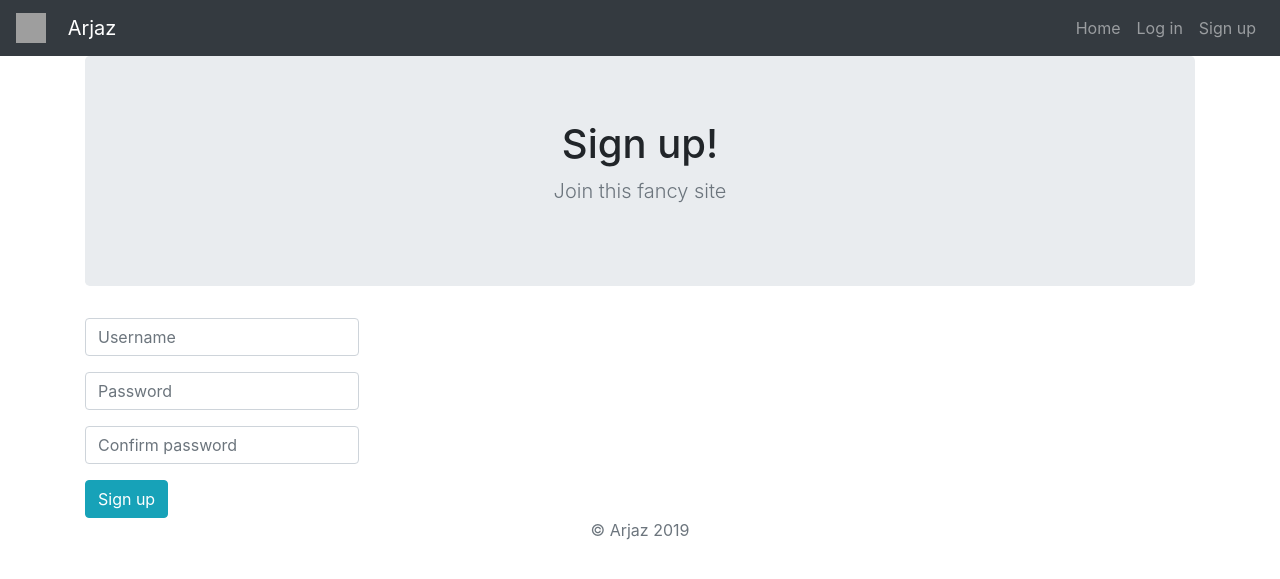
After one commit to arjaz/yaph, a Django app: page /accounts/sign_up in a window 1280 px wide. The commit adds this page. Shown: the top 579 px of the page. Run offline with Django 3.2, Linux system fonts and the light colour scheme; some libraries are stand-ins or nearby versions; grey boxes are pictures that could not be loaded.

Commit message:
Templates added

```diff
--- /dev/null
+++ b/accounts/templates/accounts/sign_up.html
@@ -0,0 +1,36 @@
+{% extends 'base.html' %}
+
+{% block content %}
+
+<section class="jumbotron text-center">
+  <div class="container">
+    <h1 class="jumbotron-heading">Sign up!</h1>
+    <p class="lead text-muted">Join this fancy site</p>
+  </div>
+</section>
+
+<form action="{% url 'sign_up' %}" method="POST">
+  {% csrf_token %}
+
+  <div class="input-group mb-3">
+    <div class="input-group-prepend">
+    <input type="text" name="username" class="form-control" placeholder="Username" aria-label="Username" aria-describedby="basic-addon1">
+    </div>
+  </div>
+
+  <div class="input-group mb-3">
+    <div class="input-group-prepend">
+    <input type="password" name="password1" class="form-control" placeholder="Password" aria-label="Password" aria-describedby="basic-addon1">
+    </div>
+  </div>
+
+  <div class="input-group mb-3">
+    <div class="input-group-prepend">
+    <input type="password" name="password2" class="form-control" placeholder="Confirm password" aria-label="Password" aria-describedby="basic-addon1">
+    </div>
+  </div>
+
+  <input class="btn btn-info" type="submit" value="Sign up">
+</form>
+
+{% endblock %}
--- /dev/null
+++ b/accounts/urls.py
@@ -0,0 +1,8 @@
+from django.urls import path
+from . import views
+
+urlpatterns = [
+    path('sign_up', views.sign_up, name='sign_up'),
+    path('log_in', views.log_in, name='log_in'),
+    path('log_out', views.log_out, name='log_out'),
+]
--- a/accounts/views.py
+++ b/accounts/views.py
@@ -1,3 +1,12 @@
 from django.shortcuts import render
 
-# Create your views here.
+
+def sign_up(request):
+    return render(request, 'accounts/sign_up.html')
+
+def log_in(request):
+    return render(request, 'accounts/log_in.html')
+
+def log_out(request):
+    # TODO: log out and route to home page
+    return render(request, 'accounts/sign_up.html')
--- a/yaph/settings.py
+++ b/yaph/settings.py
@@ -119,4 +119,9 @@ USE_TZ = True
 # Static files (CSS, JavaScript, Images)
 # https://docs.djangoproject.com/en/2.1/howto/static-files/
 
+STATICFILES_DIRS = [
+    os.path.join(BASE_DIR, 'yaph/static/')
+]
+
+STATIC_ROOT = os.path.join(BASE_DIR, 'static')
 STATIC_URL = '/static/'
--- a/yaph/templates/base.html
+++ b/yaph/templates/base.html
@@ -1,23 +1,51 @@
 <!DOCTYPE html>
 <html lang="en">
 <head>
+  {% load staticfiles %}
   <meta charset="UTF-8">
+  <meta name="viewport" content="width=device-width, initial-scale=1, shrink-to-fit=no">
+  <meta name="description" content="">
+  <meta name="author" content="Arjaz">
   <title>Yaph</title>
+
+  <link rel="stylesheet" href="https://stackpath.bootstrapcdn.com/bootstrap/4.2.1/css/bootstrap.min.css" integrity="sha384-GJzZqFGwb1QTTN6wy59ffF1BuGJpLSa9DkKMp0DgiMDm4iYMj70gZWKYbI706tWS" crossorigin="anonymous">
 </head>
+
 <body>
-  <nav>
-    <ul>
-      <a href="{% url 'index' %}">Arjaz</a>
-      <a href="{% url 'index' %}">Home</a>
-      <a href="{% url '#' %}">Log in</a>
-      <a href="{% url '#' %}">Sign up</a>
-    </ul>
-  </nav>
 
-  {% block content %}
-  {% endblock %}
+  <header>
+    <nav class="navbar navbar-expand-lg navbar-dark bg-dark">
+      <a class="navbar-brand" href="{% url 'index' %}">
+        <img src="{% static 'logo.png' %}" height="30" width="30" class="d-inline-block align-top mr-3">
+        Arjaz
+      </a>
+      <button class="navbar-toggler" type="button" data-toggle="collapse" data-target="#navbarNavAltMarkup" aria-controls="nav    barNavAltMarkup" aria-expanded="false" aria-label="Toggle navigation">
+        <span class="navbar-toggler-icon"></span>
+      </button>
+      <div class="collapse navbar-collapse" id="navbarNavAltMarkup">
+        <div class="navbar-nav ml-auto">
+          <a class="nav-item nav-link" href="{% url 'index' %}">Home</a>
+          <a class="nav-item nav-link" href="{% url 'log_in' %}">Log in</a>
+          <a class="nav-item nav-link" href="{% url 'sign_up' %}">Sign up</a>
+        </div>
+      </div>
+    </nav>
+  </header>
 
-  <footer>&copy; Arjaz {% now "Y" %}</footer>
+  <main role="main">
+    <div class="container">
+      {% block content %}
+      {% endblock %}
+    </div>
+  </main>
 
+  <footer class="text-muted">
+    <div class="container text-center">
+      <p>&copy; Arjaz {% now "Y" %}</p>
+    </div>
+  </footer>
+  <script src="https://code.jquery.com/jquery-3.3.1.slim.min.js" integrity="sha384-q8i/X+965DzO0rT7abK41JStQIAqVgRVzpbzo5smXKp4YfRvH+8abtTE1Pi6jizo" crossorigin="anonymous"></script>
+  <script src="https://cdnjs.cloudflare.com/ajax/libs/popper.js/1.14.6/umd/popper.min.js" integrity="sha384-wHAiFfRlMFy6i5SRaxvfOCifBUQy1xHdJ/yoi7FRNXMRBu5WHdZYu1hA6ZOblgut" crossorigin="anonymous"></script>
+  <script src="https://stackpath.bootstrapcdn.com/bootstrap/4.2.1/js/bootstrap.min.js" integrity="sha384-B0UglyR+jN6CkvvICOB2joaf5I4l3gm9GU6Hc1og6Ls7i6U/mkkaduKaBhlAXv9k" crossorigin="anonymous"></script>
 </body>
 </html>
--- a/yaph/urls.py
+++ b/yaph/urls.py
@@ -1,8 +1,10 @@
 from django.contrib import admin
-from django.urls import path
+from django.urls import path, include
 from products import views
+
 
 urlpatterns = [
     path('admin/', admin.site.urls),
+    path('accounts/', include('accounts.urls')),
     path('', views.index, name='index'),
 ]
```
Also changed, not shown: accounts/templates/accounts/log_in.html (added, +7 -0 lines).
